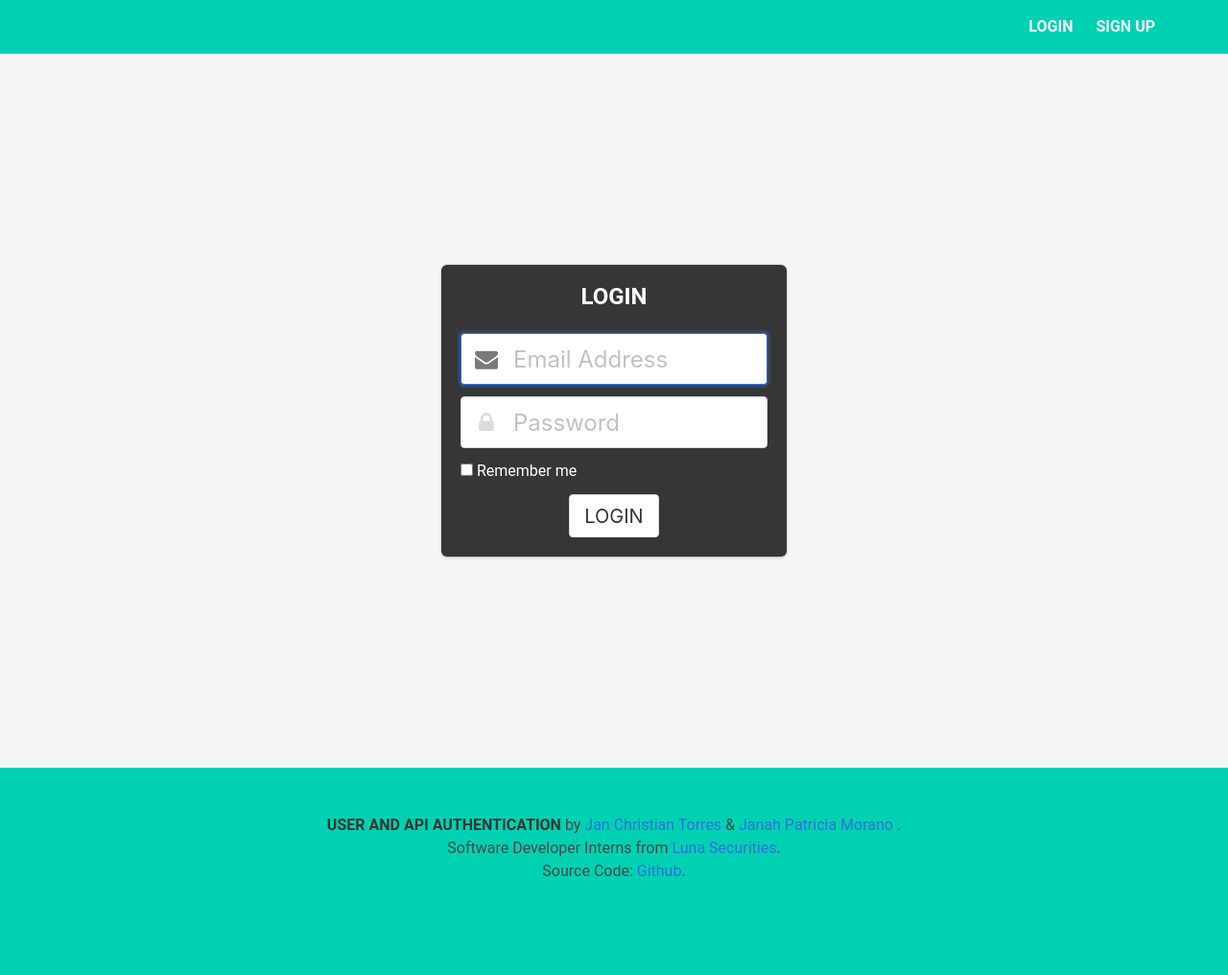
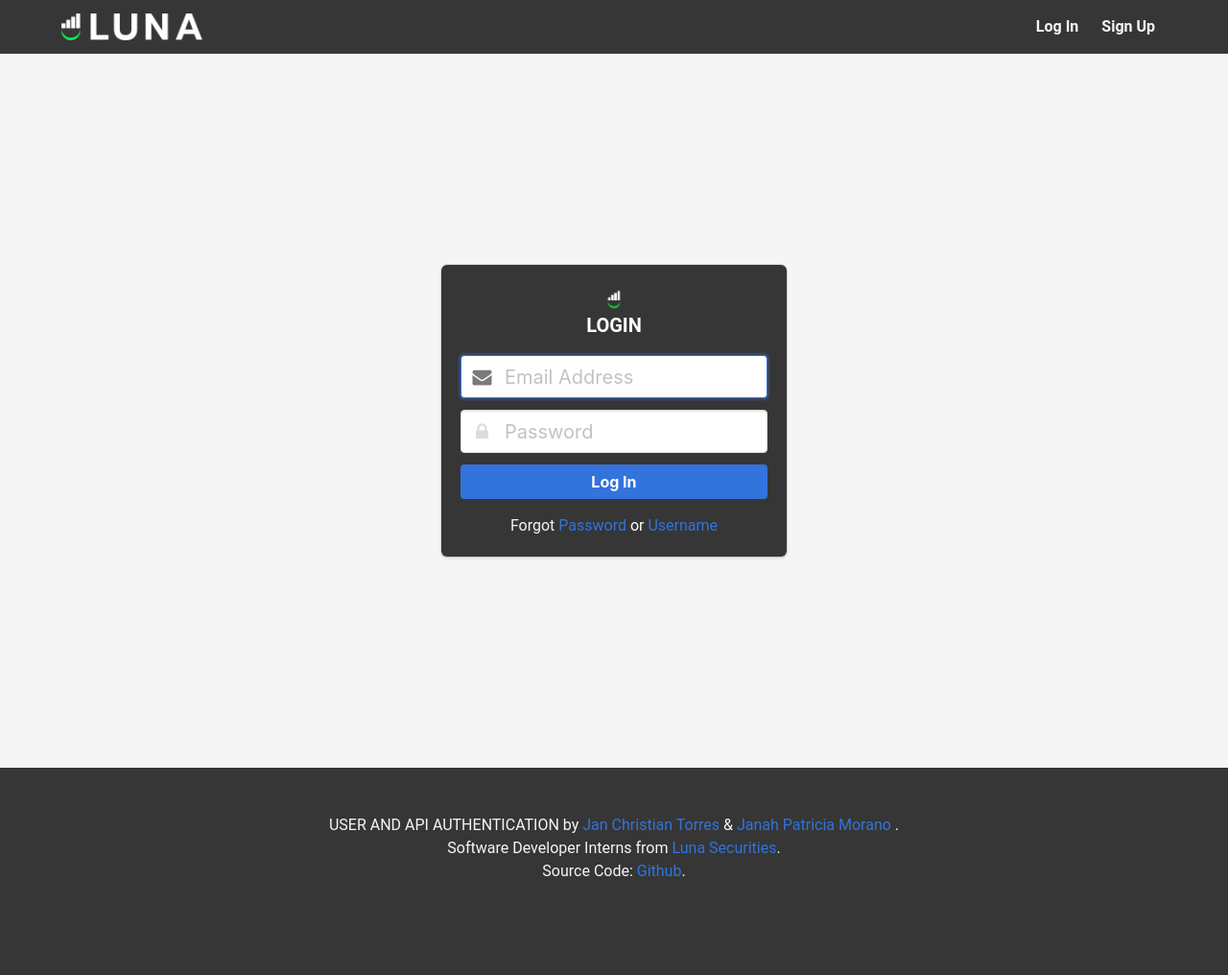
Before and after one commit to Luna-Securities/User_API_Authentication, a Python web app: template templates/login.html in a window 1280 px wide. Shown: the whole page at 96% size. Run offline with Jinja, Linux system fonts and the light colour scheme; the template is opened without the code that fills it, so the values that code supplies are empty.

Commit message:
updated ui

```diff
--- a/templates/base.html
+++ b/templates/base.html
@@ -20,9 +20,13 @@
     <section class="hero is-primary is-fullheight has-background-light">
 
         <div class="hero-head">
-            <nav class="navbar has-text-weight-bold has-background-primary">
+            <nav class="navbar has-text-weight-bold has-background-dark">
                 <div class="container">
                     <div class="navbar-brand">
+                        <a class="navbar-item">
+                            <img src="{{ url_for('static', filename='icons/logo-luna-light@3x.png') }}" alt="Logo">
+                        </a>
+                        <!-- Burger menu -->
                         <a role="button" class="navbar-burger burger has-text-black" aria-label="menu" aria-expanded="false" data-target="navbarMenuHeroA" >
                             <span aria-hidden="true"></span>
                             <span aria-hidden="true"></span>
@@ -35,17 +39,17 @@
                             <div class="navbar-item has-text-light ">
                                 {% if current_user.is_authenticated %}
                                 <a href="{{ url_for('main.profile') }}" class="navbar-item">
-                                    PROFILE
+                                    Profile
                                 </a>
                                 <a href="{{ url_for('auth.logout') }}" class="navbar-item">
-                                    LOGOUT
+                                    Log Out
                                 </a>
                                 {% else %}
                                 <a href="{{ url_for('auth.login') }}" class="navbar-item">
-                                    LOGIN
+                                    Log In
                                 </a>
                                 <a href="{{ url_for('auth.signup') }}" class="navbar-item">
-                                    SIGN UP
+                                    Sign Up
                                 </a>
                                 {% endif %}
                             </div>
@@ -65,10 +69,10 @@
     </section>
 
     <!-- footer -->
-    <footer class="footer has-background-primary">
-        <div class="content has-text-centered">
+    <footer class="footer has-background-dark  ">
+        <div class="content has-text-centered has-text-light    ">
           <p>
-            <strong>USER AND API AUTHENTICATION</strong> by <a href="https://github.com/kitian4k">Jan Christian Torres </a> & <a href="https://github.com/janahmorano"> Janah Patricia Morano </a>. <br> Software Developer Interns from
+           USER AND API AUTHENTICATION by <a href="https://github.com/kitian4k">Jan Christian Torres </a> & <a href="https://github.com/janahmorano"> Janah Patricia Morano </a>. <br> Software Developer Interns from
             <a href="https://www.lunasecurities.com/">Luna Securities</a>. <br> Source Code: <a href="https://github.com/kitian4k/User_API_Authentication">Github</a>.
           </p>
         </div>
--- a/templates/login.html
+++ b/templates/login.html
@@ -1,9 +1,40 @@
+<head>
+    <title> Login </title>
+</head>
+
+<style>
+   .login-header {
+       display: flex;
+       flex-direction: column;
+       align-items: center;
+       justify-content: center;
+       text-align: center;
+       margin-bottom: 20px;
+   }
+
+   .login-header img {
+       width: 40%;
+       margin-right: 15px;
+   }
+
+   .custom-divider {
+       width: 50%;
+       margin: auto;
+       background-color: #363636;
+   }
+</style>
+
 {% extends "base.html" %}
 
 {% block content %}
 <div class="column is-4 is-offset-4">
    <div class="box has-background-dark">
-        <h3 class="title is-4 has-text-centered">LOGIN</h3>
+       <div class="login-header">
+        <figure class="image is-32x32">
+            <img src="{{ url_for('static', filename='icons/Logo.png') }}" alt="Logo">
+        </figure>
+           <h3 class="title is-4 has-text-centered is-size-5">LOGIN</h3>
+       </div>
        {% with messages = get_flashed_messages() %}
        {% if messages %}
            <div class="notification is-light has-text-black">
@@ -16,7 +47,7 @@
            <div class="field">
                <!-- <label class="label has-text-white" >EMAIL</label> -->
                <div class="control has-icons-left">
-                    <input class="input is-large" type="email" name="email" placeholder="Email Address" autofocus="">
+                   <input class="input is-medium" type="email" name="email" placeholder="Email Address" autofocus="">
                    <span class="icon is-small is-left">
                        <i class="fa fa-envelope fa-xs"></i>
                    </span>
@@ -26,22 +57,28 @@
            <div class="field">
                <!-- <label class="label has-text-white" >PASSWORD</label> -->
                <div class="control has-icons-left">
-                    <input class="input is-large" type="password" name="password" placeholder="Password">
+                   <input class="input is-medium" type="password" name="password" placeholder="Password">
                    <span class="icon is-small is-left is-right">
                        <i class="fa fa-lock"></i>
                    </span>
                </div>
            </div>
-            <div class="field">
+           <!-- <div class="field">
                <label class="checkbox has-text-white">
                    <input type="checkbox">
                    Remember me
                </label>
-            </div>
+           </div> -->
            <div class="buttons is-centered">
-            <button class="button is-block is-medium">LOGIN</button>
+           <button class="button is-fullwidth is-link has-text-weight-bold">Log In</button>
            </div>
        </form>
+       <div class="has-text-centered has-text-light">
+           Forgot <a href="/forgot_password" class="has-text-link">Password</a>
+           <span class="has-text-white"> or </span>
+           <a href="/forgot_username" class="has-text-link">Username</a>
        </div>
    </div>
+</div>
+
 {% endblock %}
--- a/templates/profile.html
+++ b/templates/profile.html
@@ -1,3 +1,6 @@
+<head>
+  <title> Profile </title>
+</head>
 {% extends "base.html" %}
 
 {% block content %}
```
Also changed, not shown: templates/signup.html (+37 -7 lines), static/icons/Logo.png (added), static/icons/logo-luna-light@3x.png (added), 1 other file. Lines whose indentation alone changed are shown as unchanged.
